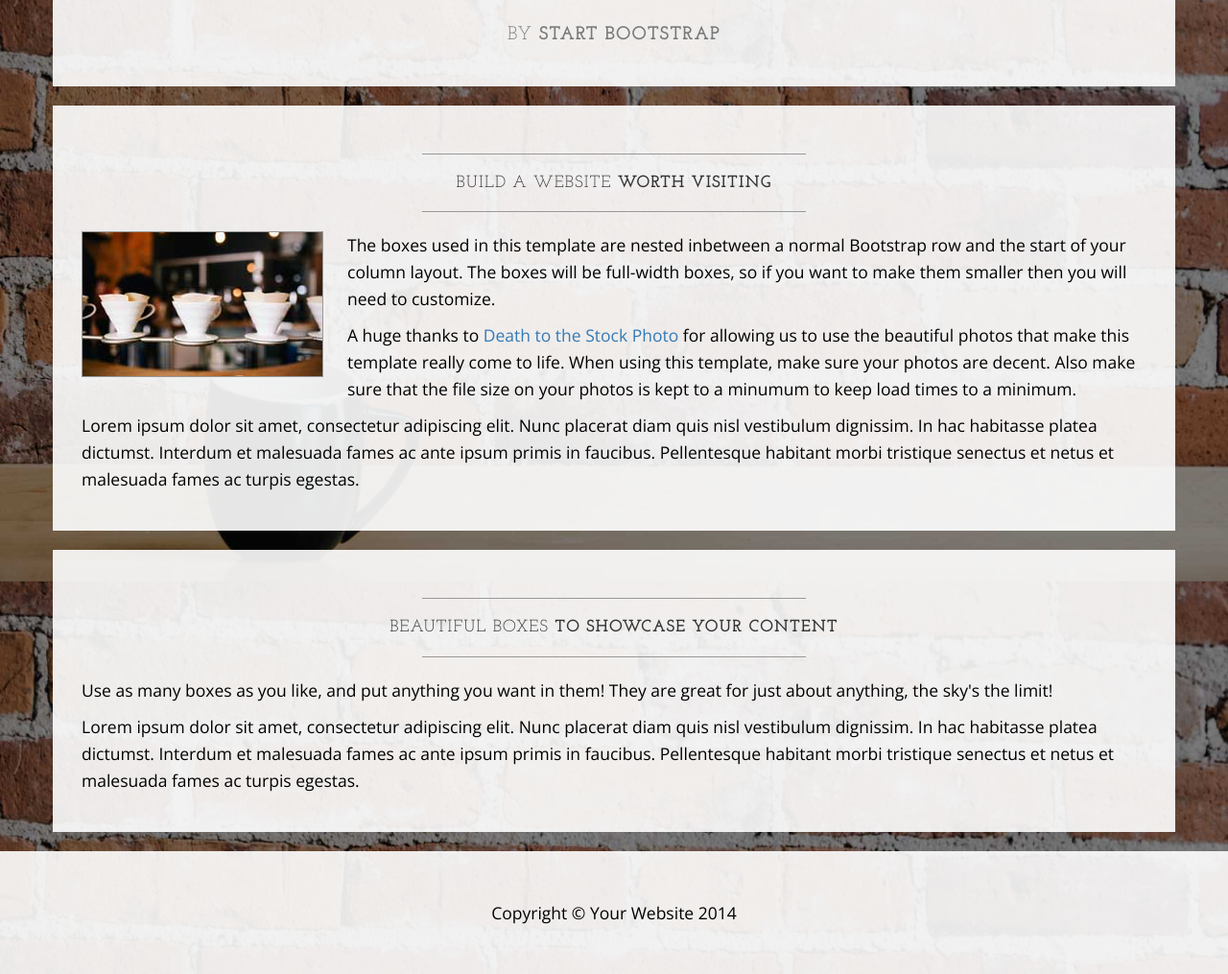
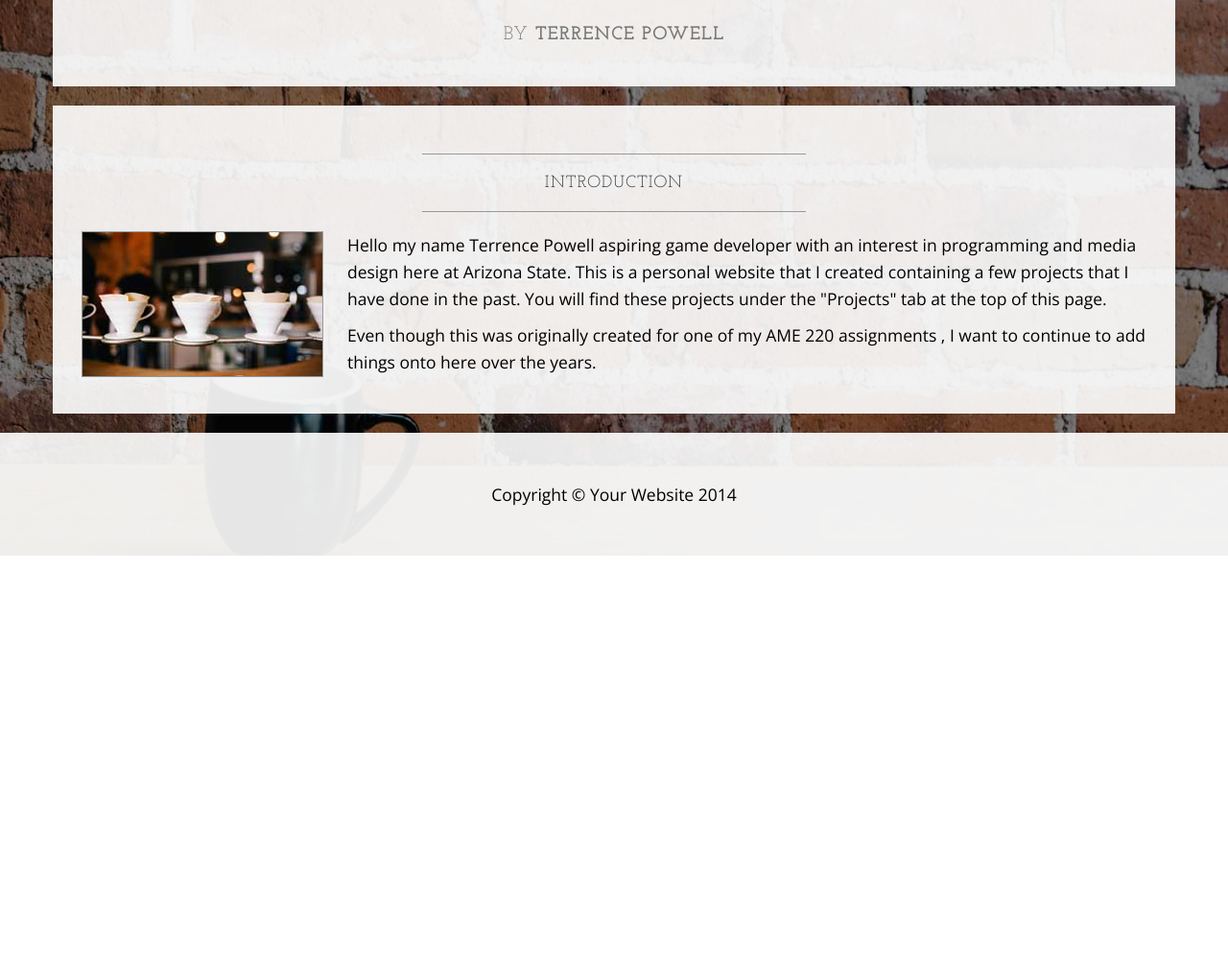
Before and after one commit to tpowell6/wwebsite, a plain HTML site: page index.html in a window 1280 px wide. Shown: the part 994-2009 px from the top of the page at 96% size. After the commit the page ends 1573 px from the top, so only its background shows below. Drawn offline with nearby package versions, Linux system fonts and the light colour scheme.

Commit message:
Updated website

```diff
--- a/index.html
+++ b/index.html
@@ -13,6 +13,11 @@
 
     <!-- Bootstrap Core CSS -->
     <link href="css/bootstrap.min.css" rel="stylesheet">
+    <link href="css/animate.css" rel="stylesheet">
+    <script src="js/wow.js"></script>
+	              <script>
+	              new WOW().init();
+              </script>
 
     <!-- Custom CSS -->
     <link href="css/business-casual.css" rel="stylesheet">
@@ -32,8 +37,8 @@
 
 <body>
 
-    <div class="brand">Business Casual</div>
-    <div class="address-bar">3481 Melrose Place | Beverly Hills, CA 90210 | 123.456.7890</div>
+    <div class="brand">Portfolio</div>
+    <div class="address-bar">323 E Veterans Way | Tempe, AZ | 661.878.6501</div>
 
     <!-- Navigation -->
     <nav class="navbar navbar-default" role="navigation">
@@ -59,7 +64,7 @@
                         <a href="about.html">About</a>
                     </li>
                     <li>
-                        <a href="blog.html">Blog</a>
+                        <a href="blog.html">Projects</a>
                     </li>
                     <li>
                         <a href="contact.html">Contact</a>
@@ -108,11 +113,11 @@
                     <h2 class="brand-before">
                         <small>Welcome to</small>
                     </h2>
-                    <h1 class="brand-name">Business Casual</h1>
+                    <h1 class="brand-name">My Portfolio</h1>
                     <hr class="tagline-divider">
                     <h2>
                         <small>By
-                            <strong>Start Bootstrap</strong>
+                            <strong>Terrence Powell</strong>
                         </small>
                     </h2>
                 </div>
@@ -123,29 +128,15 @@
             <div class="box">
                 <div class="col-lg-12">
                     <hr>
-                    <h2 class="intro-text text-center">Build a website
-                        <strong>worth visiting</strong>
+                    <h2 class="intro-text text-center">Introduction
+
                     </h2>
                     <hr>
-                    <img class="img-responsive img-border img-left" src="img/intro-pic.jpg" alt="">
+                    <img class="img-responsive img-border img-left wow bounceInUp" src="img/intro-pic.jpg" alt="">
                     <hr class="visible-xs">
-                    <p>The boxes used in this template are nested inbetween a normal Bootstrap row and the start of your column layout. The boxes will be full-width boxes, so if you want to make them smaller then you will need to customize.</p>
-                    <p>A huge thanks to <a href="http://join.deathtothestockphoto.com/" target="_blank">Death to the Stock Photo</a> for allowing us to use the beautiful photos that make this template really come to life. When using this template, make sure your photos are decent. Also make sure that the file size on your photos is kept to a minumum to keep load times to a minimum.</p>
-                    <p>Lorem ipsum dolor sit amet, consectetur adipiscing elit. Nunc placerat diam quis nisl vestibulum dignissim. In hac habitasse platea dictumst. Interdum et malesuada fames ac ante ipsum primis in faucibus. Pellentesque habitant morbi tristique senectus et netus et malesuada fames ac turpis egestas.</p>
-                </div>
-            </div>
-        </div>
-
-        <div class="row">
-            <div class="box">
-                <div class="col-lg-12">
-                    <hr>
-                    <h2 class="intro-text text-center">Beautiful boxes
-                        <strong>to showcase your content</strong>
-                    </h2>
-                    <hr>
-                    <p>Use as many boxes as you like, and put anything you want in them! They are great for just about anything, the sky's the limit!</p>
-                    <p>Lorem ipsum dolor sit amet, consectetur adipiscing elit. Nunc placerat diam quis nisl vestibulum dignissim. In hac habitasse platea dictumst. Interdum et malesuada fames ac ante ipsum primis in faucibus. Pellentesque habitant morbi tristique senectus et netus et malesuada fames ac turpis egestas.</p>
+                    <p>Hello my name Terrence Powell aspiring game developer with an interest in programming and media design here at Arizona State. This is a personal website that I created containing a few projects that I have done in the past.
+                    You will find these projects under the "Projects" tab at the top of this page.</p>
+                    <p> Even though this was originally created for one of my AME 220 assignments , I want to continue to add things onto here over the years.</p>
                 </div>
             </div>
         </div>
```
